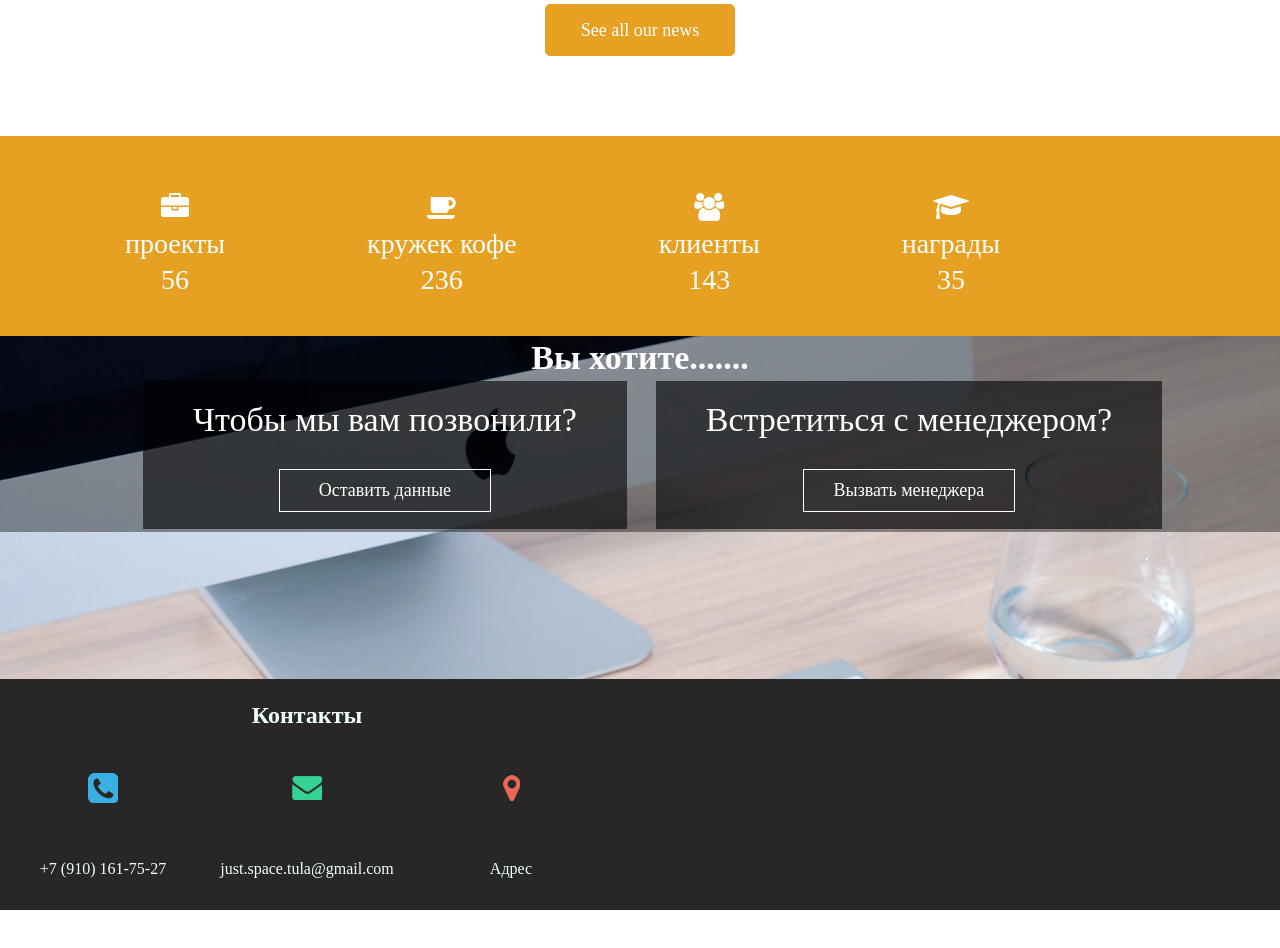
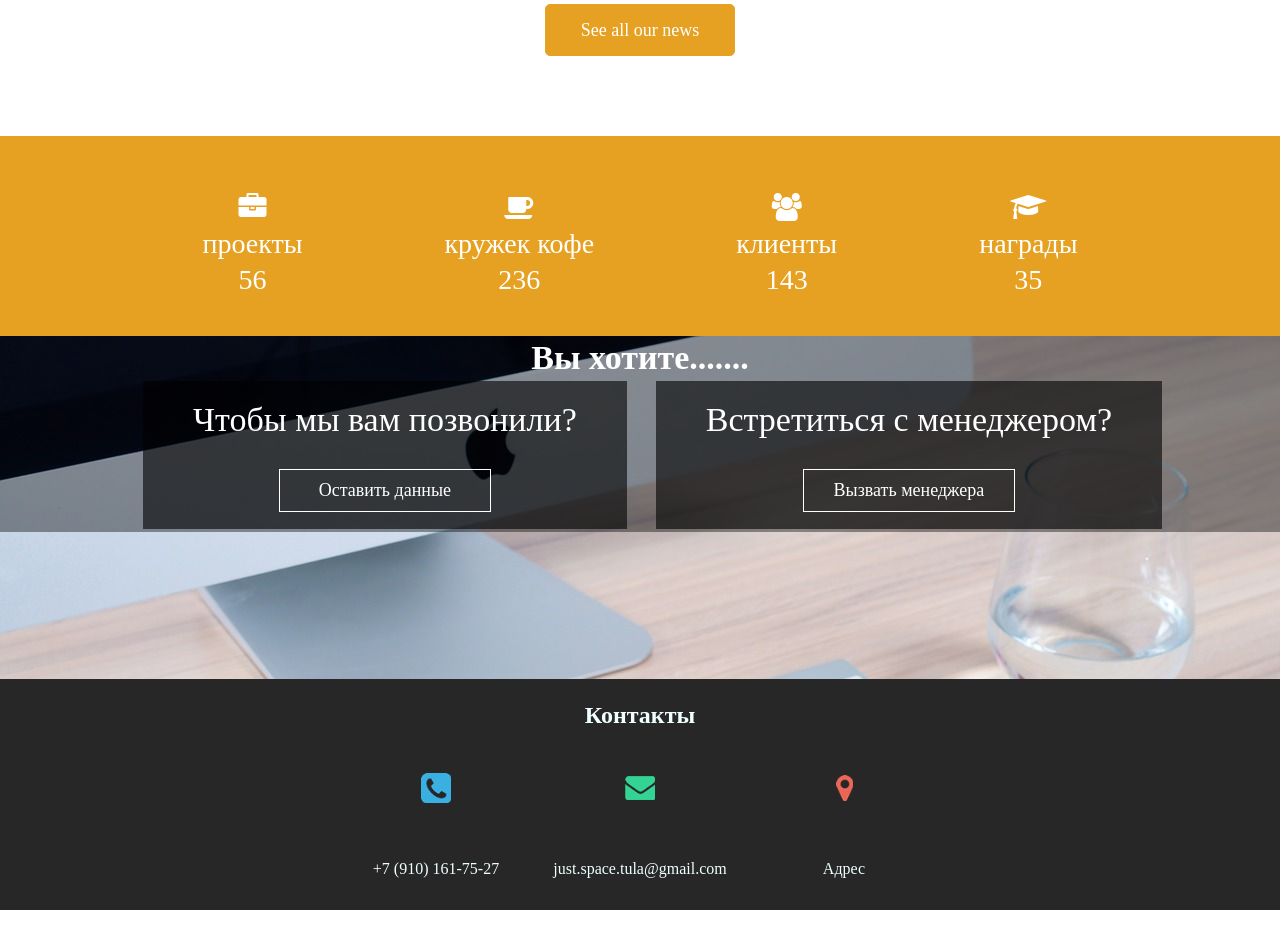
Before and after one commit to Dr-Bro/just-space.v2.0, a plain HTML site: page index.html in a window 1280 px wide. Shown: the part 1740-2688 px from the top of the page. Drawn offline with Linux system fonts and the light colour scheme.

Commit message:
Fixed table align

```diff
--- a/css/style.less
+++ b/css/style.less
@@ -198,6 +198,7 @@ div.blog{
 		background-color: @lightorange;
 		color: @white;
 		text-align: -moz-center;
+		text-align: -webkit-center;
 
 		table{
 			font-size: 28px;
@@ -272,6 +273,7 @@ div.blog{
 footer{
 	display: block;
 	text-align: -moz-center;
+	text-align: -webkit-center;
 	background-color:#272727;
 	table{
 		text-align: center;
```
Also changed, not shown: css/style.min.css.
